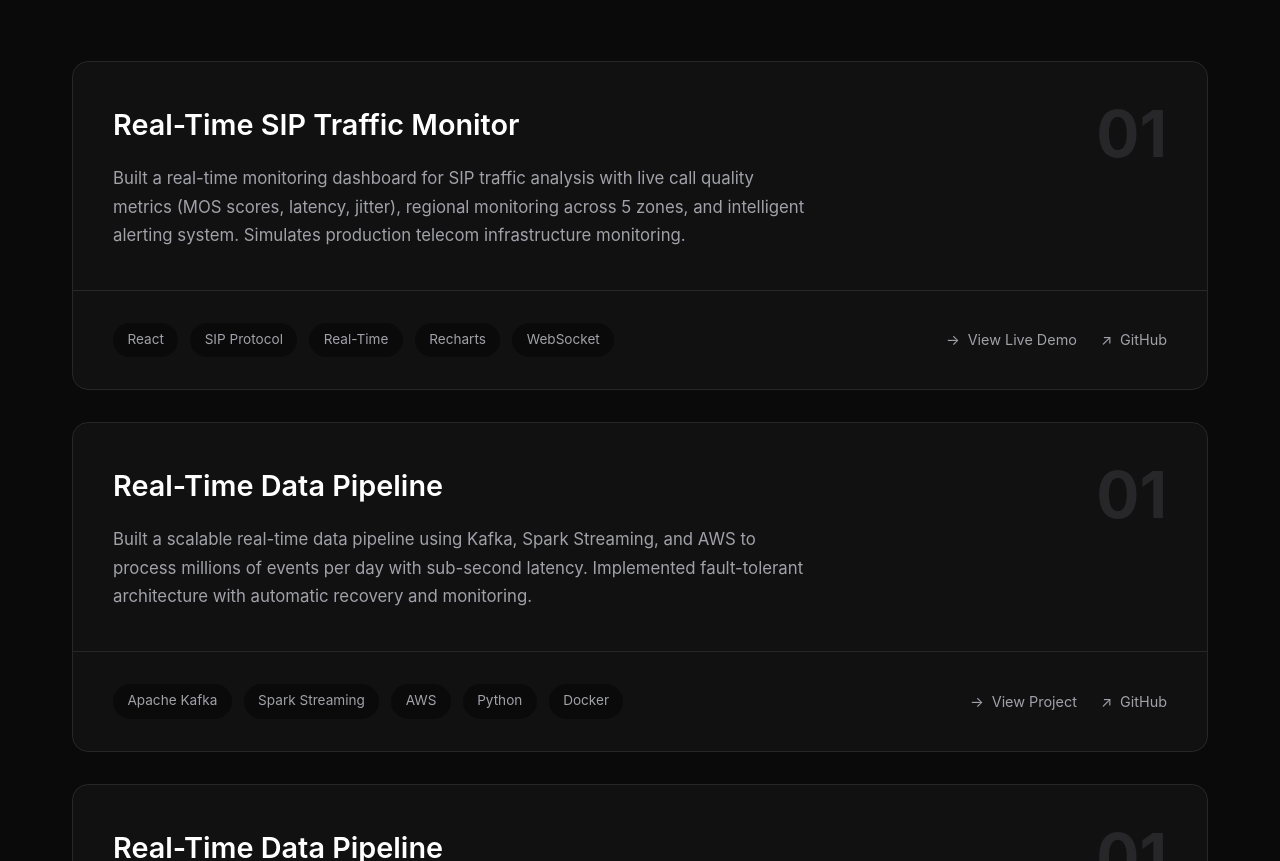
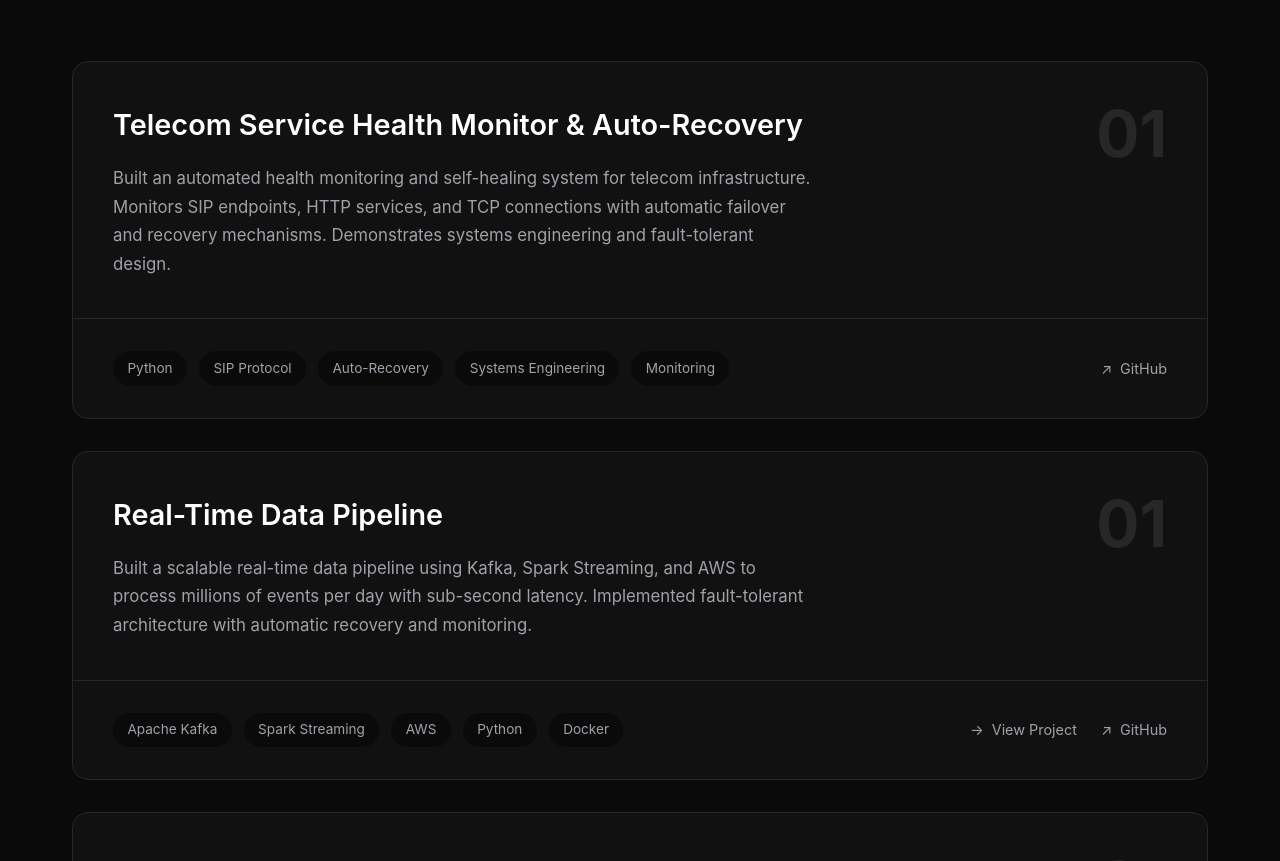
Before and after one commit to sanikpatige/sanikpatige.github.io, a plain HTML site: page index.html in a window 1280 px wide. Shown: the part 2200-3061 px from the top of the page. Drawn offline with Linux system fonts and the light colour scheme.

Commit message:
Update index.html

```diff
--- a/index.html
+++ b/index.html
@@ -841,28 +841,25 @@
             <div class="project-card">
                 <div class="project-header">
                     <div class="project-info">
-            <h3>Real-Time SIP Traffic Monitor</h3>
+                        <h3>Telecom Service Health Monitor & Auto-Recovery</h3>
                         <p>
-                Built a real-time monitoring dashboard for SIP traffic analysis with live call
-                quality metrics (MOS scores, latency, jitter), regional monitoring across 5 zones,
-                and intelligent alerting system. Simulates production telecom infrastructure monitoring.
+                            Built an automated health monitoring and self-healing system for telecom infrastructure.
+                            Monitors SIP endpoints, HTTP services, and TCP connections with automatic failover and
+                            recovery mechanisms. Demonstrates systems engineering and fault-tolerant design.
                         </p>
                     </div>
                     <span class="project-number">01</span>
                 </div>
                 <div class="project-footer">
                     <div class="project-tags">
-            <span class="tag">React</span>
+                        <span class="tag">Python</span>
                         <span class="tag">SIP Protocol</span>
-            <span class="tag">Real-Time</span>
-            <span class="tag">Recharts</span>
-            <span class="tag">WebSocket</span>
+                        <span class="tag">Auto-Recovery</span>
+                        <span class="tag">Systems Engineering</span>
+                        <span class="tag">Monitoring</span>
                     </div>
                     <div class="project-links">
-            <a href="https://sanikpatige.github.io/sip-traffic-monitor/" class="project-link">
-                <span>→</span> View Live Demo
-            </a>
-            <a href="https://github.com/sanikpatige/sip-traffic-monitor" class="project-link">
+                        <a href="https://github.com/sanikpatige/telecom-auto-recovery" class="project-link">
                             <span>↗</span> GitHub
                         </a>
                     </div>
```
Lines whose indentation alone changed are shown as unchanged.
